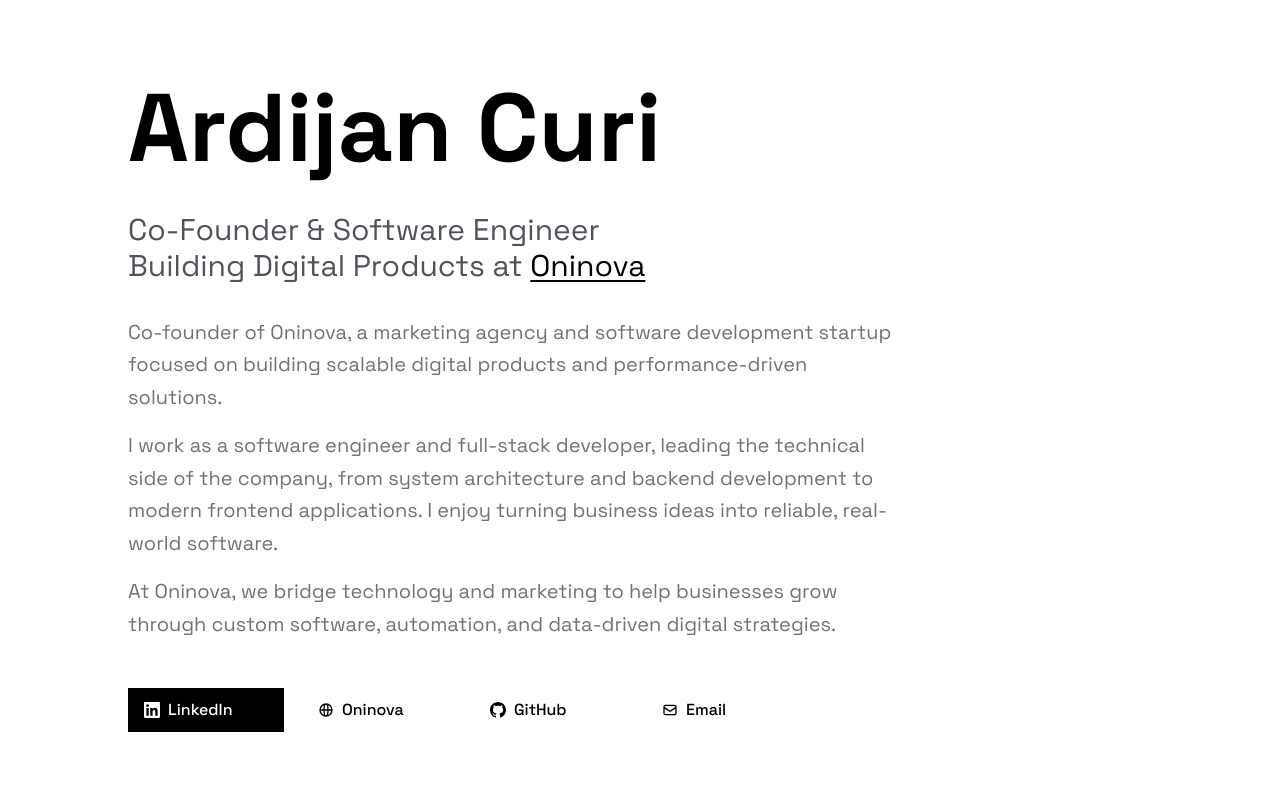
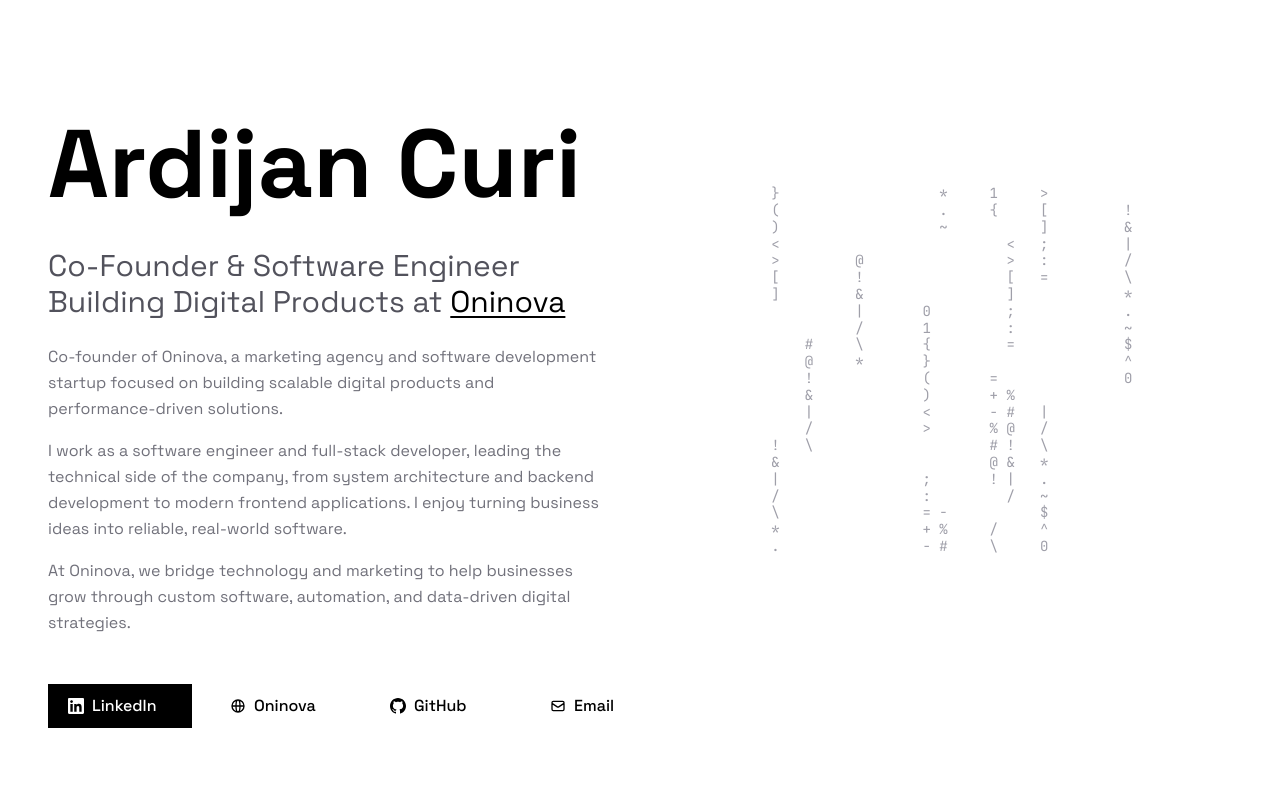
Before and after one commit to ardijancuri/dev-portfolio, a Next.js app: page / in a window 1280 px wide. Shown: the top 800 px of the page. Built offline with nearby package versions, Linux system fonts and the light colour scheme; no server answers.

Commit message:
added ascii animation

```diff
--- a/app/page.tsx
+++ b/app/page.tsx
@@ -1,11 +1,12 @@
 import Projects from "@/components/Projects";
+import ASCIIAnimation from "@/components/ASCIIAnimation";
 import Image from "next/image";
 
 export default function Home() {
   return (
     <main className="min-h-screen bg-white dark:bg-black">
       {/* Logo Header */}
-      <header className="fixed top-0 left-0 right-0 z-50 py-4 sm:py-6 px-4">
+      <header className="fixed top-0 left-0 right-0 z-50 pt-6 sm:pt-8 pb-4 sm:pb-6 px-4">
         <div className="flex justify-center">
           <a href="https://oninova.net" target="_blank" rel="noopener noreferrer" className="transition-opacity hover:opacity-70">
             <Image
@@ -20,15 +21,19 @@ export default function Home() {
       </header>
 
       {/* Hero Section */}
-      <section className="min-h-[100svh] flex items-center justify-center px-4 sm:px-6 md:px-8 lg:px-12 py-12 sm:py-0">
-        <div className="max-w-5xl w-full">
-          <h1 className="text-4xl sm:text-5xl md:text-6xl lg:text-7xl xl:text-8xl font-bold text-black dark:text-white mb-4 sm:mb-6 leading-tight">
+      <section className="min-h-[100svh] flex items-center justify-center px-4 sm:px-6 md:px-8 lg:px-12 pt-20 sm:pt-20 pb-12">
+        <div className="max-w-7xl w-full">
+          {/* Two columns: Bio (left) | ASCII (right) */}
+          <div className="grid grid-cols-1 md:grid-cols-2 gap-0 md:gap-10 lg:gap-20 items-center">
+            <div className="order-2 md:order-1 flex flex-col justify-center space-y-4 sm:space-y-6">
+              {/* Name */}
+              <h1 className="text-4xl sm:text-5xl md:text-5xl lg:text-7xl xl:text-8xl font-bold text-black dark:text-white leading-tight">
                 Ardijan Curi
               </h1>
-          <p className="text-xl sm:text-2xl md:text-3xl text-zinc-600 dark:text-zinc-400 mb-6 sm:mb-8 max-w-3xl">
+              <p className="text-xl sm:text-2xl md:text-2xl lg:text-3xl text-zinc-600 dark:text-zinc-400">
                 Co-Founder & Software Engineer <br></br> Building Digital Products at <a href="https://oninova.net" target="_blank" rel="noopener noreferrer" className="text-black dark:text-white hover:text-zinc-700 dark:hover:text-zinc-300 transition-colors underline decoration-2 underline-offset-4">Oninova</a>
               </p>
-          <div className="text-base sm:text-lg md:text-xl text-zinc-500 dark:text-zinc-500 mb-8 sm:mb-12 max-w-3xl leading-relaxed space-y-4">
+              <div className="text-sm sm:text-base md:text-sm lg:text-base text-zinc-500 dark:text-zinc-500 leading-relaxed space-y-4">
                 <p>
                   Co-founder of Oninova, a marketing agency and software development startup focused on building scalable digital products and performance-driven solutions.
                 </p>
@@ -39,14 +44,22 @@ export default function Home() {
                   At Oninova, we bridge technology and marketing to help businesses grow through custom software, automation, and data-driven digital strategies.
                 </p>
               </div>
+            </div>
+
+            {/* ASCII Animation */}
+            <div className="order-1 md:order-2 flex items-center justify-center md:justify-start mb-6 md:mb-0">
+              <ASCIIAnimation />
+            </div>
+          </div>
 
           {/* Social Links */}
-          <div className="grid grid-cols-2 sm:grid-cols-4 gap-3 sm:gap-4 text-sm sm:text-base max-w-2xl">
+          <div className="mt-8 sm:mt-12">
+            <div className="grid grid-cols-2 sm:flex sm:flex-wrap gap-3 sm:gap-4 text-sm sm:text-base">
               <a
                 href="https://www.linkedin.com/in/ardijan-curi/"
                 target="_blank"
                 rel="noopener noreferrer"
-              className="flex items-center justify-start gap-2 px-4 py-2 bg-black dark:bg-white text-white dark:text-black hover:bg-zinc-800 dark:hover:bg-zinc-200 transition-colors font-medium"
+                className="sm:w-36 flex items-center justify-start gap-2 px-5 py-2 bg-black dark:bg-white text-white dark:text-black hover:bg-zinc-800 dark:hover:bg-zinc-200 transition-colors font-medium"
               >
                 <svg className="w-4 h-4 flex-shrink-0" fill="currentColor" viewBox="0 0 24 24">
                   <path d="M20.447 20.452h-3.554v-5.569c0-1.328-.027-3.037-1.852-3.037-1.853 0-2.136 1.445-2.136 2.939v5.667H9.351V9h3.414v1.561h.046c.477-.9 1.637-1.85 3.37-1.85 3.601 0 4.267 2.37 4.267 5.455v6.286zM5.337 7.433c-1.144 0-2.063-.926-2.063-2.065 0-1.138.92-2.063 2.063-2.063 1.14 0 2.064.925 2.064 2.063 0 1.139-.925 2.065-2.064 2.065zm1.782 13.019H3.555V9h3.564v11.452zM22.225 0H1.771C.792 0 0 .774 0 1.729v20.542C0 23.227.792 24 1.771 24h20.451C23.2 24 24 23.227 24 22.271V1.729C24 .774 23.2 0 22.222 0h.003z"/>
@@ -57,7 +70,7 @@ export default function Home() {
                 href="https://oninova.net"
                 target="_blank"
                 rel="noopener noreferrer"
-              className="flex items-center justify-start gap-2 px-4 py-2 border-2 border-white dark:border-white text-black dark:text-white hover:bg-white hover:text-black dark:hover:bg-white dark:hover:text-black transition-colors font-medium"
+                className="sm:w-36 flex items-center justify-start gap-2 px-5 py-2 border-2 border-white dark:border-white text-black dark:text-white hover:bg-white hover:text-black dark:hover:bg-white dark:hover:text-black transition-colors font-medium"
               >
                 <svg className="w-4 h-4 flex-shrink-0" fill="none" stroke="currentColor" viewBox="0 0 24 24">
                   <path strokeLinecap="round" strokeLinejoin="round" strokeWidth={2} d="M21 12a9 9 0 01-9 9m9-9a9 9 0 00-9-9m9 9H3m9 9a9 9 0 01-9-9m9 9c1.657 0 3-4.03 3-9s-1.343-9-3-9m0 18c-1.657 0-3-4.03-3-9s1.343-9 3-9m-9 9a9 9 0 0 1 9-9" />
@@ -68,7 +81,7 @@ export default function Home() {
                 href="https://github.com/ardijancuri"
                 target="_blank"
                 rel="noopener noreferrer"
-              className="flex items-center justify-start gap-2 px-4 py-2 border-2 border-white dark:border-white text-black dark:text-white hover:bg-white hover:text-black dark:hover:bg-white dark:hover:text-black transition-colors font-medium"
+                className="sm:w-36 flex items-center justify-start gap-2 px-5 py-2 border-2 border-white dark:border-white text-black dark:text-white hover:bg-white hover:text-black dark:hover:bg-white dark:hover:text-black transition-colors font-medium"
               >
                 <svg className="w-4 h-4 flex-shrink-0" fill="currentColor" viewBox="0 0 24 24">
                   <path d="M12 0c-6.626 0-12 5.373-12 12 0 5.302 3.438 9.8 8.207 11.387.599.111.793-.261.793-.577v-2.234c-3.338.726-4.033-1.416-4.033-1.416-.546-1.387-1.333-1.756-1.333-1.756-1.089-.745.083-.729.083-.729 1.205.084 1.839 1.237 1.839 1.237 1.07 1.834 2.807 1.304 3.492.997.107-.775.418-1.305.762-1.604-2.665-.305-5.467-1.334-5.467-5.931 0-1.311.469-2.381 1.236-3.221-.124-.303-.535-1.524.117-3.176 0 0 1.008-.322 3.301 1.23.957-.266 1.983-.399 3.003-.404 1.02.005 2.047.138 3.006.404 2.291-1.552 3.297-1.23 3.297-1.23.653 1.653.242 2.874.118 3.176.77.84 1.235 1.911 1.235 3.221 0 4.609-2.807 5.624-5.479 5.921.43.372.823 1.102.823 2.222v3.293c0 .319.192.694.801.576 4.765-1.589 8.199-6.086 8.199-11.386 0-6.627-5.373-12-12-12z"/>
@@ -77,13 +90,14 @@ export default function Home() {
               </a>
               <a
                 href="mailto:ardijan.curi@oninova.net"
-              className="flex items-center justify-start gap-2 px-4 py-2 border-2 border-white dark:border-white text-black dark:text-white hover:bg-white hover:text-black dark:hover:bg-white dark:hover:text-black transition-colors font-medium"
+                className="sm:w-36 flex items-center justify-start gap-2 px-5 py-2 border-2 border-white dark:border-white text-black dark:text-white hover:bg-white hover:text-black dark:hover:bg-white dark:hover:text-black transition-colors font-medium"
               >
                 <svg className="w-4 h-4 flex-shrink-0" fill="none" stroke="currentColor" viewBox="0 0 24 24">
                   <path strokeLinecap="round" strokeLinejoin="round" strokeWidth={2} d="M3 8l7.89 5.26a2 2 0 002.22 0L21 8M5 19h14a2 2 0 002-2V7a2 2 0 00-2-2H5a2 2 0 00-2 2v10a2 2 0 002 2z" />
                 </svg>
                 Email
               </a>
+            </div>
           </div>
         </div>
       </section>
--- /dev/null
+++ b/components/ASCIIAnimation.tsx
@@ -0,0 +1,218 @@
+"use client";
+
+import { useEffect, useRef, useState } from "react";
+
+// Monospace chars are ~2x taller than wide, so double cols for square appearance
+const SIZE = 22;
+const COLS = SIZE * 2;
+const ROWS = SIZE;
+const CHARS = "01{}()<>[];:=+-%#@!&|/\\*.~$^";
+
+function createEmptyGrid(): string[][] {
+  return Array.from({ length: ROWS }, () =>
+    Array.from({ length: COLS }, () => " ")
+  );
+}
+
+// Scene 1: Code typing (first on page load)
+function codeTypingScene(tick: number): string[] {
+  const lines = [
+    "",
+    "  const life = async () => {",
+    "",
+    "    <build />",
+    "    <deploy />",
+    "    <ship />",
+    "",
+    "    while (true) {",
+    "      create();",
+    "      iterate();",
+    "      improve();",
+    "      ship();",
+    "    }",
+    "",
+    "    // never stop building",
+    "    return Infinity;",
+    "  };",
+    "",
+    "",
+    "",
+    "",
+    "",
+  ];
+
+  const result: string[] = [];
+  let charCount = 0;
+  const charsPerTick = 3;
+
+  for (let i = 0; i < ROWS; i++) {
+    if (i < lines.length) {
+      const line = lines[i];
+      const visibleChars = Math.max(0, tick * charsPerTick - charCount);
+      const visible = line.slice(0, visibleChars);
+      charCount += line.length;
+
+      if (visibleChars > 0 && visibleChars < line.length) {
+        result.push((visible + "_").padEnd(COLS));
+      } else {
+        result.push(visible.padEnd(COLS));
+      }
+    } else {
+      result.push(" ".repeat(COLS));
+    }
+  }
+
+  return result;
+}
+
+// Scene 2: Matrix rain
+function matrixScene(tick: number): string[] {
+  const grid = createEmptyGrid();
+  const dropCount = 24;
+
+  for (let d = 0; d < dropCount; d++) {
+    const col = (d * 7 + d * d * 3) % COLS;
+    const speed = (d % 3) + 1;
+    const head = (tick * speed + d * 4) % (ROWS + 10);
+
+    for (let row = 0; row < ROWS; row++) {
+      const dist = head - row;
+      if (dist >= 0 && dist < 7) {
+        const ci = (tick + row + col) % CHARS.length;
+        grid[row][col] = CHARS[ci];
+      }
+    }
+  }
+
+  return grid.map((row) => row.join(""));
+}
+
+// Geometry helpers: each returns an "edge distance" for a pixel
+// Circle: single pulsing ring
+function circleEdgeDist(dx: number, dy: number, tick: number): number {
+  const dist = Math.sqrt(dx * dx + dy * dy);
+  const radius = Math.sin(tick * 0.15) * 2 + 7;
+  return Math.abs(dist - radius);
+}
+
+// Ripples: concentric wave rings
+function ripplesEdgeDist(dx: number, dy: number, tick: number): number {
+  const dist = Math.sqrt(dx * dx + dy * dy);
+  if (dist > 10) return 99;
+  const wave = Math.sin(dist * 1.2 - tick * 0.25) * 0.5 + 0.5;
+  return wave > 0.55 ? (1 - wave) * 3 : 99;
+}
+
+// Star: 5-pointed morphing star outline
+function starEdgeDist(dx: number, dy: number, tick: number): number {
+  const dist = Math.sqrt(dx * dx + dy * dy);
+  const points = 5;
+  const outerR = Math.sin(tick * 0.1) * 1.5 + 8;
+  const innerR = Math.sin(tick * 0.15 + 1) * 1.5 + 3.5;
+  const rotation = tick * 0.04;
+  const angle = Math.atan2(dy, dx) + rotation;
+  const sector = ((angle % (Math.PI * 2)) + Math.PI * 2) % (Math.PI * 2);
+  const slice = (Math.PI * 2) / points;
+  const half = slice / 2;
+  const inSlice = sector % slice;
+  const t = inSlice < half ? inSlice / half : (slice - inSlice) / half;
+  const edgeR = innerR + (outerR - innerR) * t;
+  return Math.abs(dist - edgeR);
+}
+
+// Scene 3: Morphing shapes (circle → ripples → star with smooth transitions)
+function morphingScene(tick: number): string[] {
+  const grid = createEmptyGrid();
+  const cx = COLS / 2;
+  const cy = ROWS / 2;
+  const chars = ".:+*#@";
+
+  // 3 shapes, each shown for 50 ticks with 15-tick transition between them
+  const shapeDuration = 50;
+  const transitionLen = 15;
+  const totalCycle = shapeDuration * 3;
+  const t = tick % totalCycle;
+  const shapeIndex = Math.floor(t / shapeDuration);
+  const inShape = t % shapeDuration;
+
+  // Blend factor: 0 = current shape, 1 = next shape
+  let blend = 0;
+  if (inShape >= shapeDuration - transitionLen) {
+    blend = (inShape - (shapeDuration - transitionLen)) / transitionLen;
+    // Smooth easing
+    blend = blend * blend * (3 - 2 * blend);
+  }
+
+  const shapeFns = [circleEdgeDist, ripplesEdgeDist, starEdgeDist];
+  const currentFn = shapeFns[shapeIndex % 3];
+  const nextFn = shapeFns[(shapeIndex + 1) % 3];
+
+  for (let y = 0; y < ROWS; y++) {
+    for (let x = 0; x < COLS; x++) {
+      const dx = (x - cx) / 2;
+      const dy = y - cy;
+
+      const edgeCurrent = currentFn(dx, dy, tick);
+      const edgeNext = nextFn(dx, dy, tick);
+      const edge = edgeCurrent * (1 - blend) + edgeNext * blend;
+
+      if (edge < 1.8) {
+        const ci = Math.floor(((1.8 - edge) / 1.8) * (chars.length - 1));
+        grid[y][x] = chars[Math.max(0, ci)];
+      }
+    }
+  }
+
+  return grid.map((row) => row.join(""));
+}
+
+type SceneFn = (tick: number) => string[];
+
+const scenes: { fn: SceneFn; duration: number; speed: number }[] = [
+  { fn: codeTypingScene, duration: 80, speed: 60 },
+  { fn: matrixScene, duration: 60, speed: 100 },
+  { fn: morphingScene, duration: 150, speed: 80 },
+];
+
+export default function ASCIIAnimation() {
+  const [lines, setLines] = useState<string[]>(() => Array(ROWS).fill(" ".repeat(COLS)));
+  const sceneRef = useRef(0);
+  const tickRef = useRef(0);
+  const rafRef = useRef<number | null>(null);
+  const lastTimeRef = useRef(0);
+
+  useEffect(() => {
+    const animate = (time: number) => {
+      const scene = scenes[sceneRef.current];
+      const elapsed = time - lastTimeRef.current;
+
+      if (elapsed >= scene.speed) {
+        lastTimeRef.current = time;
+        tickRef.current++;
+
+        const frame = scene.fn(tickRef.current);
+        setLines(frame);
+
+        if (tickRef.current >= scene.duration) {
+          tickRef.current = 0;
+          sceneRef.current = (sceneRef.current + 1) % scenes.length;
+        }
+      }
+
+      rafRef.current = requestAnimationFrame(animate);
+    };
+
+    rafRef.current = requestAnimationFrame(animate);
+    return () => {
+      if (rafRef.current) cancelAnimationFrame(rafRef.current);
+    };
+  }, []);
+
+  return (
+    <div className="select-none w-full max-w-md md:max-w-lg lg:max-w-xl" aria-hidden="true">
+      <pre className="font-mono text-[8px] sm:text-[10px] md:text-xs lg:text-sm leading-[1.2] text-zinc-400 dark:text-zinc-600 whitespace-pre h-full flex items-center justify-center">
+        {lines.join("\n")}
+      </pre>
+    </div>
+  );
+}
```
Lines whose indentation alone changed are shown as unchanged.
